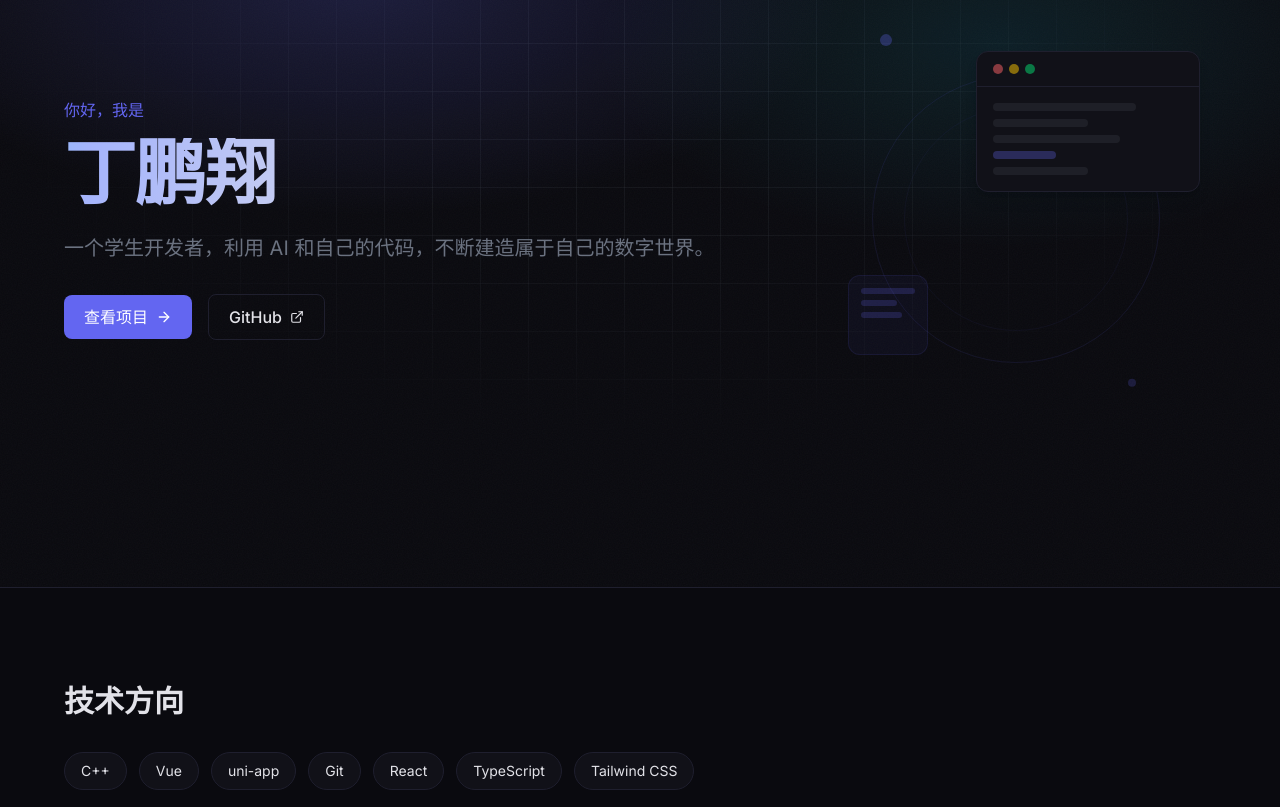
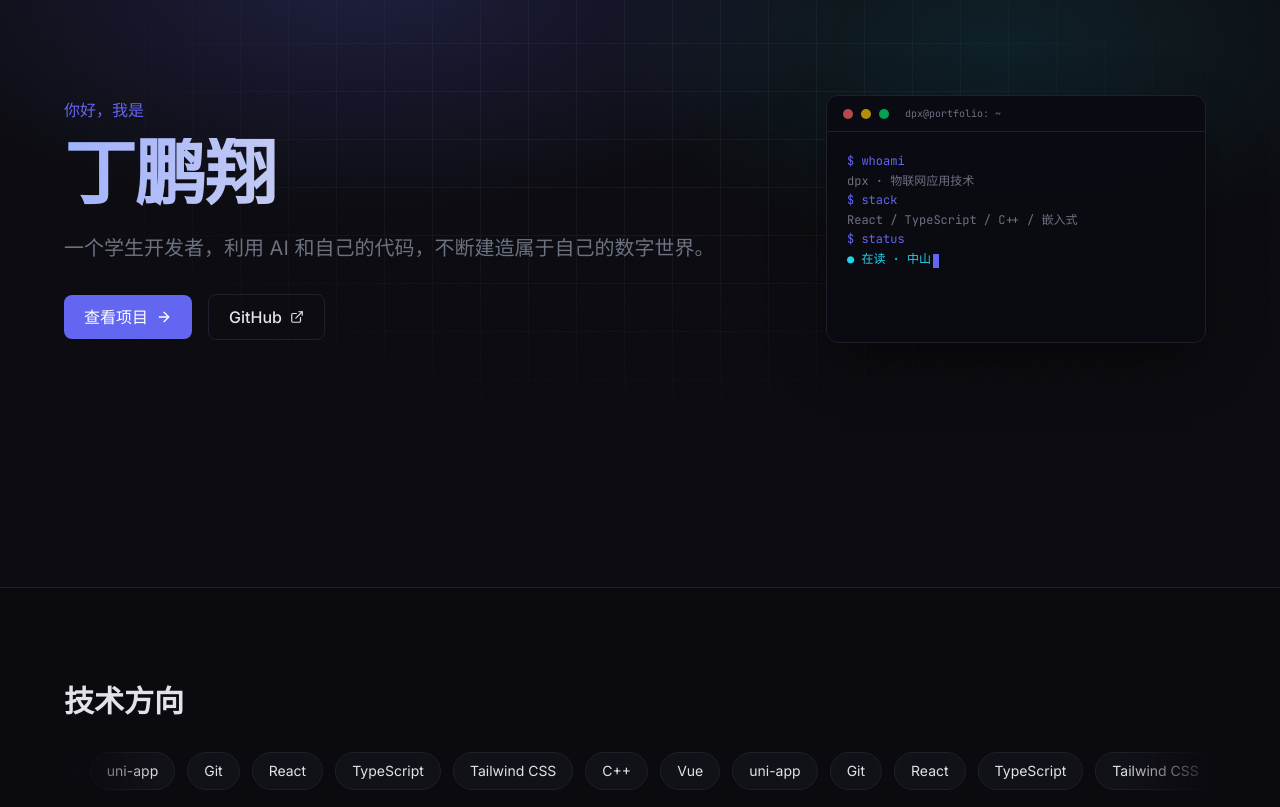
Before and after one commit to dpx666888/dpxspace, a React (Vite) app: page / in a window 1280 px wide. Shown: the part 213-1020 px from the top of the page. Built offline with nearby package versions, Linux system fonts and the light colour scheme; no server answers; the database is empty.

Commit message:
feat: 首页终端卡片与技术栈跑马灯

```diff
--- /dev/null
+++ b/src/components/Marquee.tsx
@@ -0,0 +1,34 @@
+interface MarqueeProps {
+  items: string[]
+  className?: string
+}
+
+export default function Marquee({ items, className = '' }: MarqueeProps) {
+  if (items.length === 0) return null
+
+  const repeatCount = items.length >= 6 ? 1 : Math.ceil(6 / items.length)
+  const sequence = Array.from({ length: repeatCount }, () => items).flat()
+
+  return (
+    <div className={`marquee ${className}`}>
+      <div className="marquee-track">
+        {[0, 1].map(copy => (
+          <div
+            key={copy}
+            className="flex shrink-0 items-center gap-3 pr-3"
+            aria-hidden={copy === 1}
+          >
+            {sequence.map((item, index) => (
+              <span
+                key={`${copy}-${index}-${item}`}
+                className="whitespace-nowrap rounded-full border border-border bg-bg-secondary px-4 py-2 text-sm text-text-primary"
+              >
+                {item}
+              </span>
+            ))}
+          </div>
+        ))}
+      </div>
+    </div>
+  )
+}
--- /dev/null
+++ b/src/components/TerminalCard.tsx
@@ -0,0 +1,129 @@
+import { useEffect, useRef, useState, type PointerEvent } from 'react'
+import { useReducedMotion } from 'framer-motion'
+
+const SCRIPT = `$ whoami
+dpx · 物联网应用技术
+$ stack
+React / TypeScript / C++ / 嵌入式
+$ status
+● 在读 · 中山`
+
+const TYPE_DELAY = 30
+const START_DELAY = 500
+
+export default function TerminalCard() {
+  const reduceMotion = useReducedMotion()
+  const [text, setText] = useState(() => (reduceMotion ? SCRIPT : ''))
+  const cardRef = useRef<HTMLDivElement>(null)
+  const glareRef = useRef<HTMLDivElement>(null)
+  const frame = useRef<number | null>(null)
+  const position = useRef({ x: 0, y: 0 })
+  const [tiltEnabled, setTiltEnabled] = useState(false)
+
+  useEffect(() => {
+    if (reduceMotion) {
+      setText(SCRIPT)
+      return
+    }
+
+    setText('')
+    let index = 0
+    let interval: number | undefined
+    const startTimer = window.setTimeout(() => {
+      interval = window.setInterval(() => {
+        index += 1
+        setText(SCRIPT.slice(0, index))
+        if (index >= SCRIPT.length) {
+          window.clearInterval(interval)
+        }
+      }, TYPE_DELAY)
+    }, START_DELAY)
+
+    return () => {
+      window.clearTimeout(startTimer)
+      if (interval) window.clearInterval(interval)
+    }
+  }, [reduceMotion])
+
+  useEffect(() => {
+    const query = window.matchMedia(
+      '(hover: hover) and (pointer: fine) and (prefers-reduced-motion: no-preference)'
+    )
+    const update = () => setTiltEnabled(query.matches)
+    update()
+    query.addEventListener('change', update)
+    return () => {
+      query.removeEventListener('change', update)
+      if (frame.current !== null) cancelAnimationFrame(frame.current)
+    }
+  }, [])
+
+  const handlePointerMove = (event: PointerEvent<HTMLDivElement>) => {
+    if (!tiltEnabled) return
+    position.current = { x: event.clientX, y: event.clientY }
+    if (frame.current !== null) return
+    frame.current = requestAnimationFrame(() => {
+      frame.current = null
+      const card = cardRef.current
+      if (!card) return
+      const rect = card.getBoundingClientRect()
+      const px = (position.current.x - rect.left) / rect.width
+      const py = (position.current.y - rect.top) / rect.height
+      const rotateY = (px - 0.5) * 12
+      const rotateX = (0.5 - py) * 12
+      card.style.transform = `perspective(900px) rotateX(${rotateX}deg) rotateY(${rotateY}deg)`
+      if (glareRef.current) {
+        glareRef.current.style.background = `radial-gradient(240px circle at ${px * 100}% ${py * 100}%, rgba(255, 255, 255, 0.08), transparent 65%)`
+        glareRef.current.style.opacity = '1'
+      }
+    })
+  }
+
+  const handlePointerLeave = () => {
+    if (cardRef.current) cardRef.current.style.transform = ''
+    if (glareRef.current) glareRef.current.style.opacity = '0'
+  }
+
+  const lines = text.split('\n')
+
+  return (
+    <div
+      ref={cardRef}
+      onPointerMove={handlePointerMove}
+      onPointerLeave={handlePointerLeave}
+      className="relative w-full max-w-[380px] select-none rounded-xl transition-transform duration-200 ease-out will-change-transform"
+      aria-hidden="true"
+    >
+      <div className="overflow-hidden rounded-xl border border-border bg-[#0b0b12]/95 shadow-2xl shadow-black/50 backdrop-blur-md">
+        <div className="flex items-center gap-2 border-b border-border px-4 py-2.5">
+          <span className="h-2.5 w-2.5 rounded-full bg-red-400/70" />
+          <span className="h-2.5 w-2.5 rounded-full bg-yellow-400/70" />
+          <span className="h-2.5 w-2.5 rounded-full bg-green-400/70" />
+          <span className="ml-2 font-mono text-[10px] text-text-secondary">dpx@portfolio: ~</span>
+        </div>
+        <pre className="min-h-[210px] whitespace-pre-wrap p-5 font-mono text-xs leading-relaxed">
+          {lines.map((line, index) => (
+            <span
+              key={index}
+              className={
+                line.startsWith('$')
+                  ? 'text-accent'
+                  : line.startsWith('●')
+                    ? 'text-accent-alt'
+                    : 'text-text-secondary'
+              }
+            >
+              {line}
+              {index < lines.length - 1 ? '\n' : ''}
+            </span>
+          ))}
+          <span className="terminal-cursor ml-0.5 inline-block h-3.5 w-1.5 translate-y-0.5 bg-accent align-middle" />
+        </pre>
+      </div>
+      <div
+        ref={glareRef}
+        className="pointer-events-none absolute inset-0 rounded-xl opacity-0 transition-opacity duration-200"
+      />
+    </div>
+  )
+}
--- a/src/index.css
+++ b/src/index.css
@@ -104,6 +104,48 @@ h2 {
   }
 }
 
+/* 跑马灯 */
+.marquee {
+  overflow: hidden;
+  -webkit-mask-image: linear-gradient(to right, transparent, #000 8%, #000 92%, transparent);
+  mask-image: linear-gradient(to right, transparent, #000 8%, #000 92%, transparent);
+}
+
+.marquee-track {
+  display: flex;
+  width: max-content;
+  animation: marquee-scroll 30s linear infinite;
+}
+
+.marquee:hover .marquee-track {
+  animation-play-state: paused;
+}
+
+@keyframes marquee-scroll {
+  from {
+    transform: translateX(0);
+  }
+  to {
+    transform: translateX(-50%);
+  }
+}
+
+/* 终端光标 */
+.terminal-cursor {
+  animation: cursor-blink 1.1s steps(1) infinite;
+}
+
+@keyframes cursor-blink {
+  0%,
+  49% {
+    opacity: 1;
+  }
+  50%,
+  100% {
+    opacity: 0;
+  }
+}
+
 /* 动效降级 */
 @media (prefers-reduced-motion: reduce) {
   html {
@@ -117,4 +159,13 @@ h2 {
     animation-iteration-count: 1 !important;
     transition-duration: 0.01ms !important;
   }
+
+  .marquee-track {
+    animation: none !important;
+  }
+
+  .terminal-cursor {
+    animation: none !important;
+    opacity: 1;
+  }
 }
--- a/src/pages/Home.tsx
+++ b/src/pages/Home.tsx
@@ -9,6 +9,8 @@ import { useSpaceModules } from '../hooks/useSpaceModules'
 import PersonalSpacePreview from '../components/PersonalSpacePreview'
 import ProjectCover, { COVER_ASPECT } from '../components/ProjectCover'
 import SpotlightCard from '../components/SpotlightCard'
+import TerminalCard from '../components/TerminalCard'
+import Marquee from '../components/Marquee'
 import PageMeta from '../components/PageMeta'
 import { getFeaturedProjects } from '../lib/featuredProjects'
 import type { Project } from '../types/database'
@@ -194,63 +196,14 @@ export default function Home() {
               </motion.div>
             </div>
 
-            {/* 右侧装饰元素 */}
+            {/* 右侧终端卡片 */}
             <motion.div
-              className="hidden md:block relative w-[400px] h-[400px]"
-              initial={{ opacity: 0, scale: 0.9 }}
+              className="hidden md:flex relative w-[400px] h-[400px] items-center justify-center"
+              initial={{ opacity: 0, scale: 0.95 }}
               animate={{ opacity: 1, scale: 1 }}
               transition={{ duration: 0.8, delay: 0.5 }}
             >
-              {/* 大背景圆环 */}
-              <div className="absolute top-1/2 left-1/2 -translate-x-1/2 -translate-y-1/2 w-72 h-72 rounded-full border border-accent/10"></div>
-              <div className="absolute top-1/2 left-1/2 -translate-x-1/2 -translate-y-1/2 w-56 h-56 rounded-full border border-accent/5"></div>
-
-              {/* 代码块 */}
-              <motion.div
-                className="absolute top-8 right-4 w-56 rounded-xl bg-bg-secondary border border-border overflow-hidden shadow-lg"
-                initial={{ opacity: 0, y: 20 }}
-                animate={{ opacity: 1, y: 0 }}
-                transition={{ duration: 0.6, delay: 0.8 }}
-              >
-                <div className="flex items-center gap-1.5 px-4 py-3 border-b border-border">
-                  <div className="w-2.5 h-2.5 rounded-full bg-red-400/50" />
-                  <div className="w-2.5 h-2.5 rounded-full bg-yellow-400/50" />
-                  <div className="w-2.5 h-2.5 rounded-full bg-green-400/50" />
-                </div>
-                <div className="p-4 space-y-2 font-mono text-xs">
-                  <div className="h-2 w-3/4 bg-text-secondary/15 rounded" />
-                  <div className="h-2 w-1/2 bg-text-secondary/15 rounded" />
-                  <div className="h-2 w-2/3 bg-text-secondary/15 rounded" />
-                  <div className="h-2 w-1/3 bg-accent/30 rounded" />
-                  <div className="h-2 w-1/2 bg-text-secondary/15 rounded" />
-                </div>
-              </motion.div>
-
-              {/* 小方块 */}
-              <motion.div
-                className="absolute bottom-16 left-8 w-20 h-20 rounded-xl bg-accent/5 border border-accent/10"
-                initial={{ opacity: 0, y: 20 }}
-                animate={{ opacity: 1, y: 0 }}
-                transition={{ duration: 0.5, delay: 1.0 }}
-              >
-                <div className="p-3 space-y-1.5">
-                  <div className="h-1.5 w-full bg-accent/20 rounded" />
-                  <div className="h-1.5 w-2/3 bg-accent/20 rounded" />
-                  <div className="h-1.5 w-3/4 bg-accent/20 rounded" />
-                </div>
-              </motion.div>
-
-              {/* 浮动圆点 */}
-              <motion.div
-                className="absolute top-4 left-16 w-3 h-3 rounded-full bg-accent/30"
-                animate={{ y: [0, -8, 0] }}
-                transition={{ duration: 3, repeat: Infinity, ease: 'easeInOut' }}
-              ></motion.div>
-              <motion.div
-                className="absolute bottom-8 right-20 w-2 h-2 rounded-full bg-accent/20"
-                animate={{ y: [0, -6, 0] }}
-                transition={{ duration: 2.5, repeat: Infinity, ease: 'easeInOut', delay: 0.5 }}
-              ></motion.div>
+              <TerminalCard />
             </motion.div>
           </div>
         </div>
@@ -269,20 +222,12 @@ export default function Home() {
             {skillsTitle}
           </motion.h2>
           <motion.div
-            className="flex flex-wrap gap-3"
             initial={{ opacity: 0, y: 20 }}
             whileInView={{ opacity: 1, y: 0 }}
             viewport={{ once: true }}
             transition={{ duration: 0.5, delay: 0.1 }}
           >
-            {skills.map(skill => (
-              <span
-                key={skill}
-                className="px-4 py-2 bg-bg-secondary border border-border rounded-full text-sm text-text-primary"
-              >
-                {skill}
-              </span>
-            ))}
+            <Marquee items={skills} />
           </motion.div>
         </div>
       </section>
```
